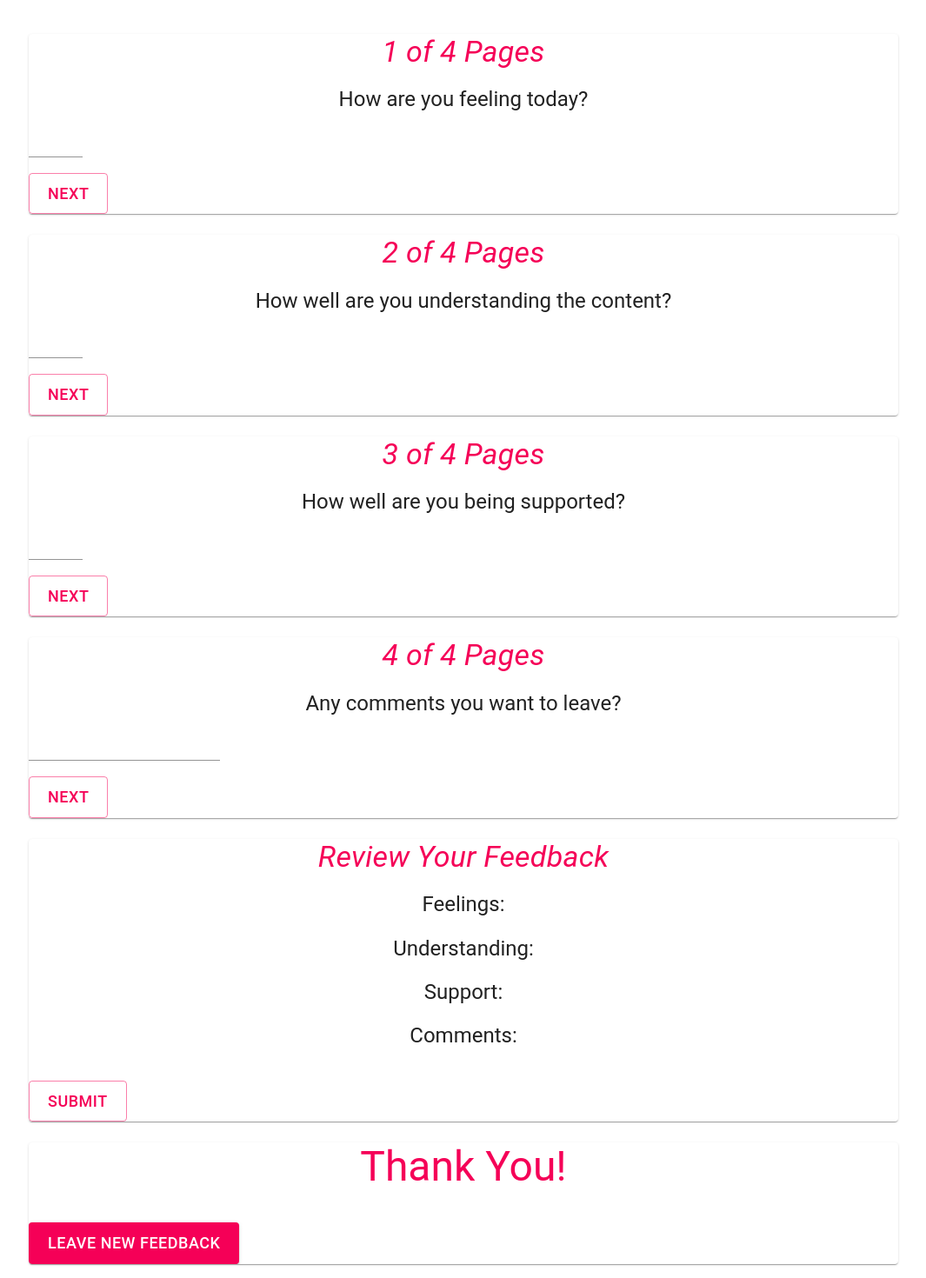
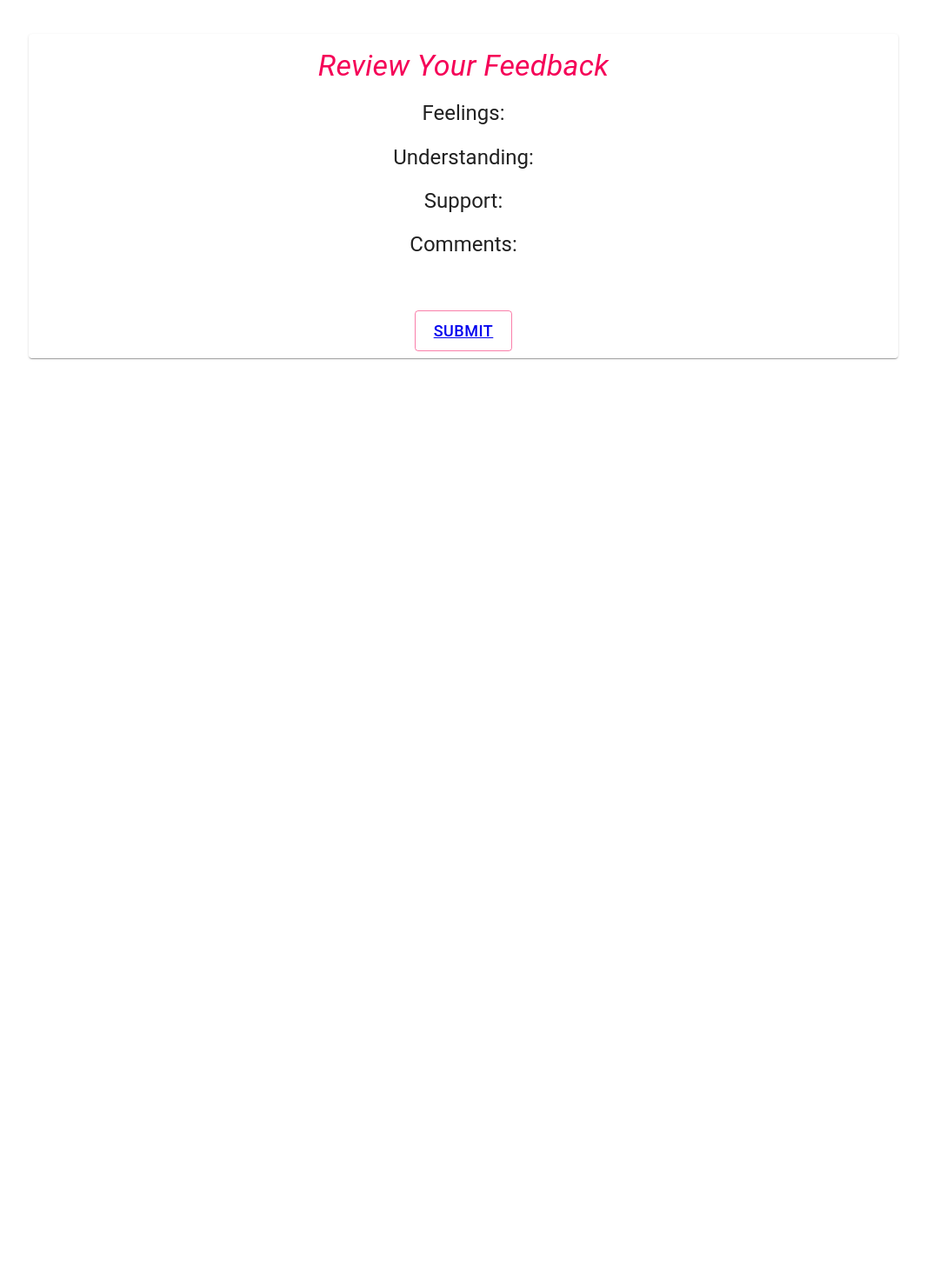
Before and after one commit to MiriamMcNamara/weekend-redux-feedback-loop, a React (Create React App) app: page /review in a window 1280 px wide. Shown: the part 150-1620 px from the top of the page at 87% size, without its empty margins (107-1172 px from the left). After the commit the page ends 800 px from the top, so only its background shows below. Built offline with nearby package versions, Linux system fonts and the light colour scheme.

Commit message:
basemode up except link broke dialog

```diff
--- a/package.json
+++ b/package.json
@@ -11,6 +11,7 @@
     "react": "^17.0.1",
     "react-dom": "^17.0.1",
     "react-redux": "^7.2.6",
+    "react-router-dom": "^6.0.2",
     "react-scripts": "^4.0.1",
     "redux": "^4.1.2",
     "redux-logger": "^3.0.6"
--- a/src/components/App/App.jsx
+++ b/src/components/App/App.jsx
@@ -1,6 +1,7 @@
 import React from 'react';
 import axios from 'axios';
 import './App.css';
+import { BrowserRouter, Routes, Route } from 'react-router-dom';
 import Feeling from '../Feeling/Feeling';
 import { Box, Container, Typography, Grid, Paper } from '@material-ui/core';
 import Understanding from '../Understanding/Understanding';
@@ -33,12 +34,19 @@ function App() {
         </Grid>
       </Grid>
 
-      <Feeling />
-      <Understanding />
-      <Support />
-      <Comments />
-      <Review />
-      <ThankYou />
+      <BrowserRouter>
+        <Routes>
+             {/* reminder that the Admin page should not be linked, only reachable by visiting /Admin in URL  */}
+            <Route path='/' element={<Feeling />}></Route>
+            <Route path='/understanding' element={<Understanding />}></Route>
+            <Route path='/support' element={<Support />}></Route>
+            <Route path='/comments' element ={<Comments />}></Route>
+            <Route path='/review' element ={<Review />}></Route>
+            <Route path='/thankyou' element ={<ThankYou />}></Route>
+
+        </Routes>
+      </BrowserRouter>
+
       </Container>
   );
 }
--- a/src/components/Comments/Comments.jsx
+++ b/src/components/Comments/Comments.jsx
@@ -1,6 +1,7 @@
-import { Grid, Typography, Box, Card, TextField, Button } from "@material-ui/core";
+import { Grid, Typography, Box, Card, CardContent, CardActions, TextField, Button } from "@material-ui/core";
 import { useState } from "react";
 import {useDispatch, useSelector} from 'react-redux';
+import { Link } from 'react-router-dom';
 
 function Comments( props ){
     // const[ name, setName ]=useState( null );
@@ -27,15 +28,19 @@ function Comments( props ){
         </Grid>
         <Grid item xs={10} >
             <Card sx={{ maxWidth: 400 }}>
+                <CardContent>
                 <Typography variant="h4" align="center" color="secondary">4 of 4 Pages</Typography>
                 <br />
                 <Typography align="center" variant="h5">Any comments you want to leave?</Typography>
                 <br />
+                </CardContent>
+                <CardActions style={{justifyContent: 'center'}}>
                 <TextField type="text" onChange={(event ) =>handleInput ( event )}></TextField>
                 <br />
                 <br />
                 <Button variant="outlined" size="large" color="secondary" style={{fontSize: 18}} onClick={handleCloseAgree}>
-                    NEXT</Button>
+                <Link to="/review">NEXT</Link></Button>
+                </CardActions>
             </Card>
         </Grid>
         <Grid item xs={1}>
--- a/src/components/Feeling/Feeling.jsx
+++ b/src/components/Feeling/Feeling.jsx
@@ -1,7 +1,8 @@
-import { Grid, Typography, Box, Card, TextField, Button } from "@material-ui/core";
+import { Grid, Typography, Box, Select, MenuItem, Card, CardContent, CardActions, TextField, Button } from "@material-ui/core";
 import { Dialog, DialogActions, DialogContent, DialogContentText, DialogTitle } from "@material-ui/core";
 import { useState } from "react";
 import {useDispatch, useSelector} from 'react-redux';
+import { Link } from 'react-router-dom';
 
 function Feeling( props ){
     // const[ name, setName ]=useState( null );
@@ -41,15 +42,19 @@ function Feeling( props ){
             </Grid>
             <Grid item xs={10} >
                 <Card >
+                  <CardContent>
                     <Typography variant="h4" align="center" color="secondary">1 of 4 Pages</Typography>
                     <br />
                     <Typography align="center" variant="h5">How are you feeling today?</Typography>
                     <br />
+                    </CardContent>
+                    <CardActions style={{justifyContent: 'center'}}>
                     <TextField type="number" inputProps={{ min: "1", max: "5" }} onChange={(event ) =>handleInput ( event )}></TextField>
                     <br />
                     <br />
                     <Button variant="outlined" size="large" color="secondary" style={{fontSize: 18}} onClick={handleCloseAgree}>
-                        NEXT</Button>
+                    <Link to="/understanding">NEXT</Link></Button>
+                    </CardActions>
 
       <Dialog
         open={open}
--- a/src/components/Review/Review.jsx
+++ b/src/components/Review/Review.jsx
@@ -1,7 +1,8 @@
 import { useState, useEffect } from "react";
 import {useDispatch, useSelector} from 'react-redux';
-import { Grid, Typography, Box, Card, Button } from "@material-ui/core";
+import { Grid, Typography, Box, Card, CardContent, CardActions, Button } from "@material-ui/core";
 import axios from "axios";
+import { Link } from 'react-router-dom';
 
 
 function Review( props ){
@@ -11,8 +12,6 @@ function Review( props ){
 
     const handlePost = () =>{
         console.log( 'in handlePost' );
-        //can I send 'feedback' (the variable above created for store)
-        //directly to the database with my POST?
         axios.post( `/feedback`, feedback ).then( (response)=>{
             //send a dispatch to empty out the store
             dispatch({ type: 'EMPTY' });
@@ -29,6 +28,7 @@ function Review( props ){
             </Grid>
             <Grid item xs={10} >
                 <Card sx={{ maxWidth: 400 }}>
+                    <CardContent>
                     <Typography variant="h4" align="center" color="secondary">Review Your Feedback</Typography>
                     <br />
                     <Typography align="center" variant="h5">Feelings: {feedback.feeling} </Typography>
@@ -40,8 +40,11 @@ function Review( props ){
                     <Typography align="center" variant="h5">Comments: {feedback.comments} </Typography>
                     <br />
                     <br />
+                    </CardContent>
+                    <CardActions style={{justifyContent: 'center'}}>
                     <Button variant="outlined" size="large" color="secondary" style={{fontSize: 18}} onClick={handlePost}>
-                        SUBMIT</Button>
+                    <Link to="/thankyou">SUBMIT</Link></Button>
+                    </CardActions>
                 </Card>
             </Grid>
             <Grid item xs={1}>
--- a/src/components/Support/Support.jsx
+++ b/src/components/Support/Support.jsx
@@ -1,7 +1,8 @@
-import { Grid, Typography, Box, Card, TextField, Button } from "@material-ui/core";
+import { Grid, Typography, Box, Card, CardContent, CardActions, TextField, Button } from "@material-ui/core";
 import { Dialog, DialogActions, DialogContent, DialogContentText, DialogTitle } from "@material-ui/core";
 import { useState } from "react";
 import {useDispatch, useSelector} from 'react-redux';
+import { Link } from 'react-router-dom';
 
 function Support( props ){
     // const[ name, setName ]=useState( null );
@@ -42,15 +43,19 @@ function Support( props ){
         </Grid>
         <Grid item xs={10} >
             <Card sx={{ maxWidth: 400 }}>
+              <CardContent>
                 <Typography variant="h4" align="center" color="secondary">3 of 4 Pages</Typography>
                 <br />
                 <Typography align="center" variant="h5">How well are you being supported?</Typography>
                 <br />
+                </CardContent>
+                <CardActions style={{justifyContent: 'center'}}>
                 <TextField type="number" inputProps={{ min: "1", max: "5" }} onChange={(event ) =>handleInput ( event )}></TextField>
                 <br />
                 <br />
                 <Button variant="outlined" size="large" color="secondary" style={{fontSize: 18}} onClick={handleCloseAgree}>
-                    NEXT</Button>
+                <Link to="/comments">NEXT</Link></Button>
+                </CardActions>
 
   <Dialog
     open={open}
--- a/src/components/ThankYou/ThankYou.jsx
+++ b/src/components/ThankYou/ThankYou.jsx
@@ -1,6 +1,6 @@
 import { useState } from "react";
-import { Grid, Typography, Box, Card, TextField, Button } from "@material-ui/core";
-
+import { Grid, Typography, Box, Card, CardContent, CardActions, TextField, Button } from "@material-ui/core";
+import { Link } from 'react-router-dom';
 
 function ThankYou( props ){
     // const[ name, setName ]=useState( null );
@@ -12,11 +12,15 @@ function ThankYou( props ){
             </Grid>
             <Grid item xs={10} >
                 <Card sx={{ maxWidth: 400 }}>
+                    <CardContent>
                     <Typography variant="h3" align="center" color="secondary">Thank You!</Typography>
                     <br />
                     <br />
+                    </CardContent>
+                    <CardActions style={{justifyContent: 'center'}}>
                     <Button variant="contained" size="large" color="secondary" style={{fontSize: 18}}>
-                        LEAVE NEW FEEDBACK</Button>
+                    <Link to="/">LEAVE NEW FEEDBACK</Link></Button>
+                    </CardActions>
                 </Card>
             </Grid>
             <Grid item xs={1}>
--- a/src/components/Understanding/Understanding.jsx
+++ b/src/components/Understanding/Understanding.jsx
@@ -1,7 +1,8 @@
-import { Grid, Typography, Box, Card, TextField, Button } from "@material-ui/core";
+import { Grid, Typography, Box, Card, CardContent, CardActions, TextField, Button } from "@material-ui/core";
 import { Dialog, DialogActions, DialogContent, DialogContentText, DialogTitle } from "@material-ui/core";
 import { useState } from "react";
 import {useDispatch, useSelector} from 'react-redux';
+import { Link } from 'react-router-dom';
 
 function Understanding( props ){
     // const[ name, setName ]=useState( null );
@@ -41,15 +42,19 @@ function Understanding( props ){
             </Grid>
             <Grid item xs={10} >
                 <Card sx={{ maxWidth: 400 }}>
+                  <CardContent>
                     <Typography variant="h4" align="center" color="secondary">2 of 4 Pages</Typography>
                     <br />
                     <Typography align="center" variant="h5">How well are you understanding the content?</Typography>
                     <br />
+                    </CardContent>
+                    <CardActions style={{justifyContent: 'center'}}>
                     <TextField type="number" inputProps={{ min: "1", max: "5" }} onChange={(event ) =>handleInput ( event )}></TextField>
                     <br />
                     <br />
                     <Button variant="outlined" size="large" color="secondary" style={{fontSize: 18}} onClick={handleCloseAgree}>
-                        NEXT</Button>
+                      <Link to="/support">NEXT</Link></Button>
+                    </CardActions>
 
       <Dialog
         open={open}
```
Also changed, not shown: 1 other file (tests, documents, lock files or other folders).
